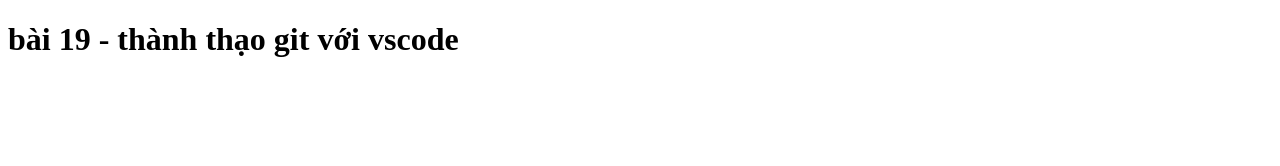
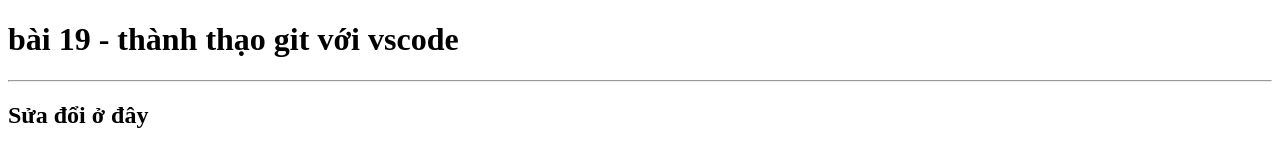
Before and after one commit to lequangtien1009/bai19, a plain HTML site: page index.html in a window 1280 px wide. Drawn offline with Linux system fonts and the light colour scheme.

Commit message:
sua doi lan 1

```diff
--- a/index.html
+++ b/index.html
@@ -7,5 +7,7 @@
   </head>
   <body>
     <h1>bài 19 - thành thạo git với vscode</h1>
+    <hr>
+    <h2>Sửa đổi ở đây</h2>
   </body>
 </html>
```
